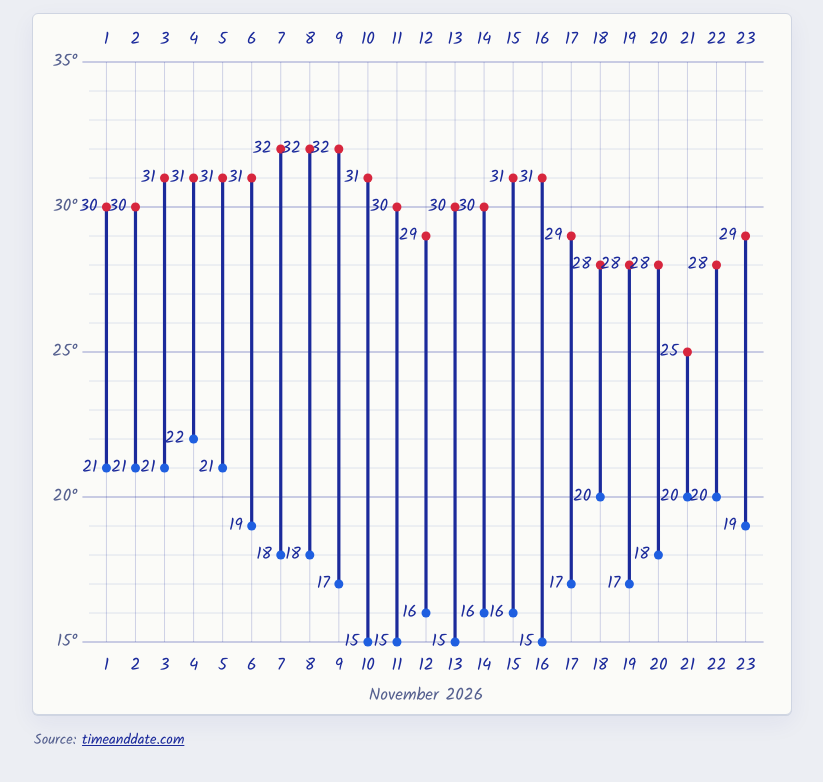
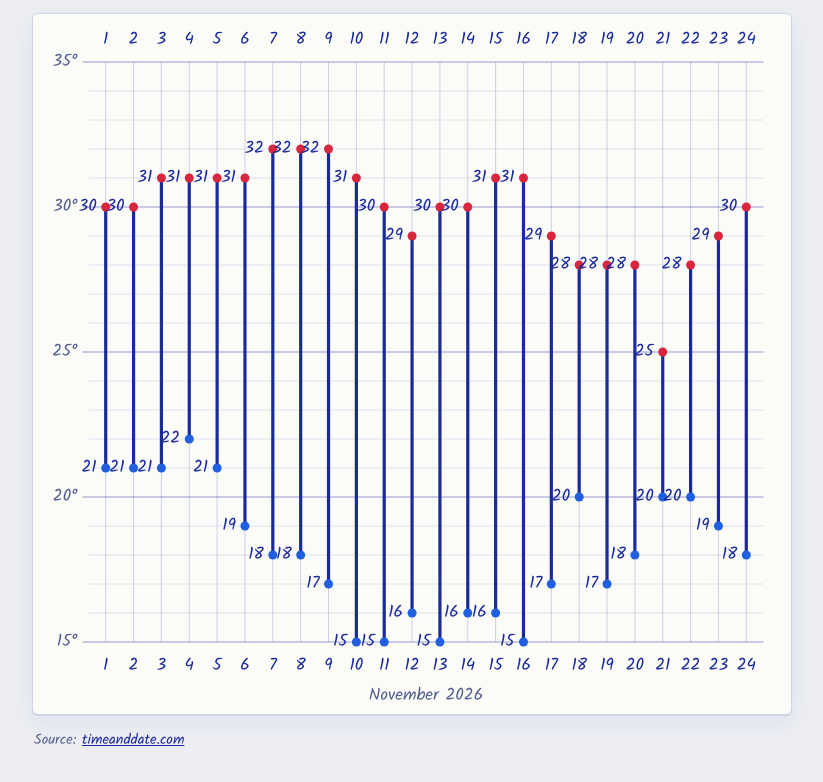
Before and after one commit to asingh44878/temp-nov-2026, a plain HTML site: page index.html in a window 1280 px wide. Shown: the part 94-876 px from the top of the page, without its empty margins (228-1051 px from the left). Drawn offline with nearby package versions, Linux system fonts and the light colour scheme.

Commit message:
Add weather data for day 24

```diff
--- a/index.html
+++ b/index.html
@@ -121,7 +121,8 @@
     { day: 20, min: 18, max: 28},
     { day: 21, min: 20, max: 25},
     { day: 22, min: 20, max: 28},
-    { day: 23, min: 19, max: 29}
+    { day: 23, min: 19, max: 29},
+    { day: 24, min: 18, max: 30}
   ];
 
   const Y_MIN = 15, Y_MAX = 35;
```
